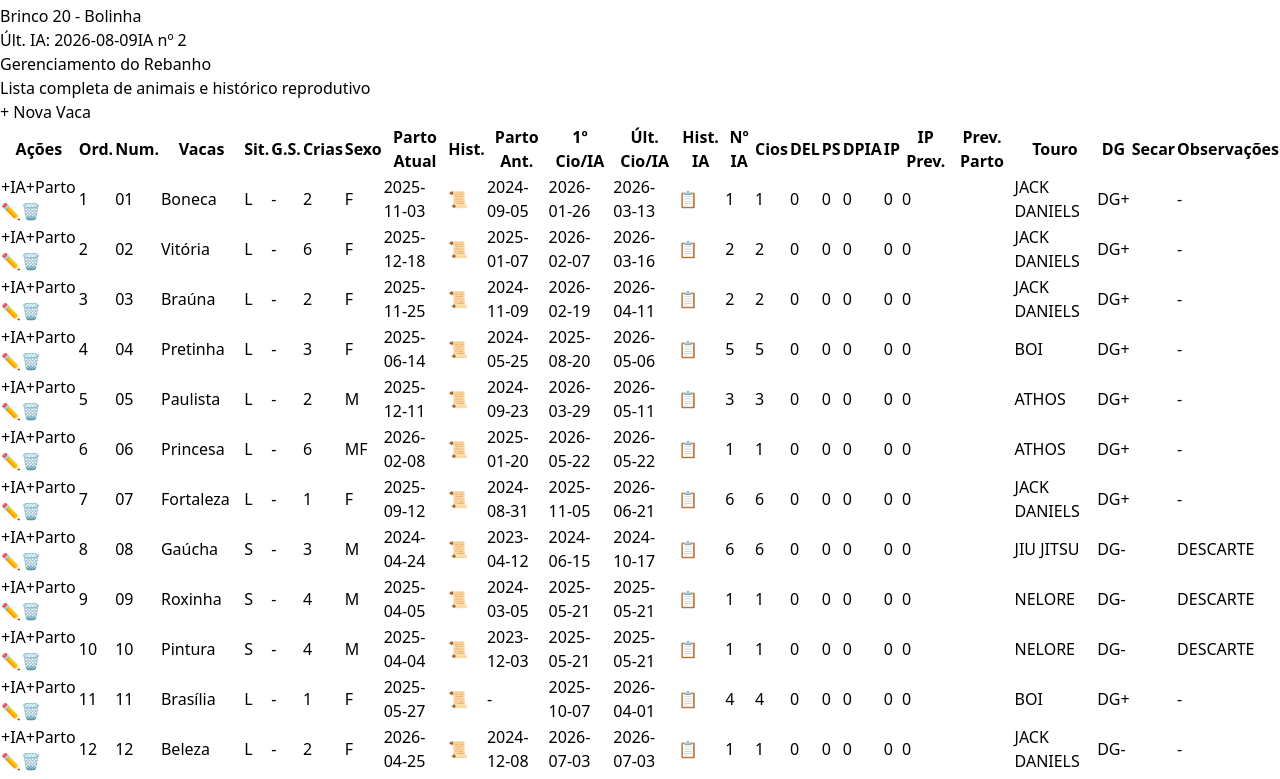
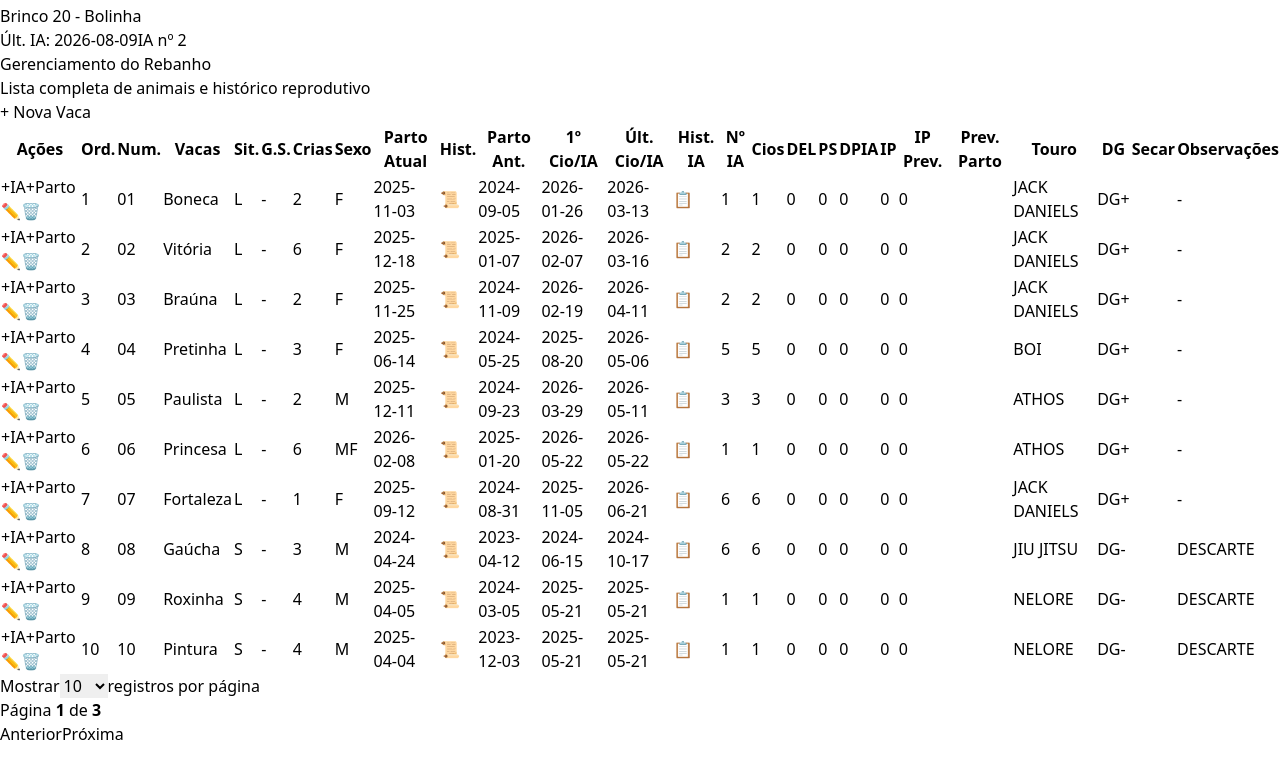
Before and after one commit to henrique-amorim-silva/gestar, a React (Vite) app: page / in a window 1280 px wide. Shown: the part 7268-8047 px from the top of the page. After the commit the page ends 8014 px from the top, so only its background shows below. Built offline with nearby package versions, Linux system fonts and the light colour scheme.

Commit message:
feat: adiciona paginação e rows per page na tabela

```diff
--- a/src/components/CowTable.tsx
+++ b/src/components/CowTable.tsx
@@ -1,4 +1,4 @@
-import React from 'react';
+import React, { useState, useMemo } from 'react';
 import type { Cow } from '../types/cow';
 
 interface CowTableProps {
@@ -8,7 +8,7 @@ interface CowTableProps {
   onInsemination: (cow: Cow) => void;
   onCalving: (cow: Cow) => void;
   onOpenCalvingHistory: (cow: Cow) => void;
-  onOpenInseminationHistory: (cow: Cow) => void; // Novo prop adicionado
+  onOpenInseminationHistory: (cow: Cow) => void;
 }
 
 export const CowTable: React.FC<CowTableProps> = ({
@@ -20,49 +20,75 @@ export const CowTable: React.FC<CowTableProps> = ({
   onOpenCalvingHistory,
   onOpenInseminationHistory
 }) => {
+  // Estados de Paginação
+  const [currentPage, setCurrentPage] = useState(1);
+  const [itemsPerPage, setItemsPerPage] = useState<number>(10);
+
+  // Lógica de Paginação
+  const totalPages = Math.ceil(cows.length / itemsPerPage);
+
+  const paginatedCows = useMemo(() => {
+    const start = (currentPage - 1) * itemsPerPage;
+    return cows.slice(start, start + itemsPerPage);
+  }, [cows, currentPage, itemsPerPage]);
+
+  // Ajusta a página atual se exceder o total após uma exclusão ou mudança de filtro
+  if (currentPage > totalPages && totalPages > 0) {
+    setCurrentPage(totalPages);
+  }
+
   return (
+    <div className="space-y-4">
+      {/* Container Principal com Rolagem e Cabeçalho Fixo */}
       <div className="w-full shadow-md sm:rounded-lg border border-gray-200 bg-white overflow-hidden">
-      <div className="w-full overflow-x-auto xl:overflow-x-visible">
-        <table className="w-full text-left text-xs text-gray-700 table-auto">
-          <thead className="bg-emerald-800 text-white uppercase font-semibold">
+        <div className="max-h-[600px] overflow-y-auto relative w-full overflow-x-auto xl:overflow-x-visible">
+          <table className="w-full text-left text-xs text-gray-700 table-auto border-collapse">
+            <thead className="bg-emerald-800 text-white uppercase font-semibold sticky top-0 z-20 shadow-sm">
               <tr>
-              <th className="px-2 py-2.5 text-center sticky left-0 bg-emerald-800 z-10">Ações</th>
-              <th className="px-1.5 py-2.5">Ord.</th>
-              <th className="px-1.5 py-2.5">Num.</th>
-              <th className="px-2 py-2.5">Vacas</th>
-              <th className="px-1.5 py-2.5">Sit.</th>
-              <th className="px-2 py-2.5">G.S.</th>
-              <th className="px-1.5 py-2.5 text-center">Crias</th>
-              <th className="px-1.5 py-2.5 text-center">Sexo</th>
-              <th className="px-2 py-2.5">Parto Atual</th>
-              <th className="px-1.5 py-2.5 text-center">
+                <th className="px-2 py-2.5 text-center sticky left-0 bg-emerald-800 z-30">Ações</th>
+                <th className="px-1.5 py-2.5 bg-emerald-800">Ord.</th>
+                <th className="px-1.5 py-2.5 bg-emerald-800">Num.</th>
+                <th className="px-2 py-2.5 bg-emerald-800">Vacas</th>
+                <th className="px-1.5 py-2.5 bg-emerald-800">Sit.</th>
+                <th className="px-2 py-2.5 bg-emerald-800">G.S.</th>
+                <th className="px-1.5 py-2.5 text-center bg-emerald-800">Crias</th>
+                <th className="px-1.5 py-2.5 text-center bg-emerald-800">Sexo</th>
+                <th className="px-2 py-2.5 bg-emerald-800">Parto Atual</th>
+                <th className="px-1.5 py-2.5 text-center bg-emerald-800">
                   <div className="flex justify-center">Hist.</div>
                 </th>
-              <th className="px-2 py-2.5">Parto Ant.</th>
-              <th className="px-2 py-2.5">1º Cio/IA</th>
-              <th className="px-2 py-2.5">Últ. Cio/IA</th>
-              <th className="px-1.5 py-2.5 text-center">
+                <th className="px-2 py-2.5 bg-emerald-800">Parto Ant.</th>
+                <th className="px-2 py-2.5 bg-emerald-800">1º Cio/IA</th>
+                <th className="px-2 py-2.5 bg-emerald-800">Últ. Cio/IA</th>
+                <th className="px-1.5 py-2.5 text-center bg-emerald-800">
                   <div className="flex justify-center">Hist. IA</div>
                 </th>
-              <th className="px-1.5 py-2.5 text-center">Nº IA</th>
-              <th className="px-1.5 py-2.5 text-center">Cios</th>
-              <th className="px-1.5 py-2.5 text-center">DEL</th>
-              <th className="px-1.5 py-2.5 text-center">PS</th>
-              <th className="px-1.5 py-2.5 text-center">DPIA</th>
-              <th className="px-1.5 py-2.5 text-center">IP</th>
-              <th className="px-1.5 py-2.5 text-center">IP Prev.</th>
-              <th className="px-2 py-2.5">Prev. Parto</th>
-              <th className="px-2 py-2.5">Touro</th>
-              <th className="px-1.5 py-2.5">DG</th>
-              <th className="px-2 py-2.5">Secar</th>
-              <th className="px-2 py-2.5">Observações</th>
+                <th className="px-1.5 py-2.5 text-center bg-emerald-800">Nº IA</th>
+                <th className="px-1.5 py-2.5 text-center bg-emerald-800">Cios</th>
+                <th className="px-1.5 py-2.5 text-center bg-emerald-800">DEL</th>
+                <th className="px-1.5 py-2.5 text-center bg-emerald-800">PS</th>
+                <th className="px-1.5 py-2.5 text-center bg-emerald-800">DPIA</th>
+                <th className="px-1.5 py-2.5 text-center bg-emerald-800">IP</th>
+                <th className="px-1.5 py-2.5 text-center bg-emerald-800">IP Prev.</th>
+                <th className="px-2 py-2.5 bg-emerald-800">Prev. Parto</th>
+                <th className="px-2 py-2.5 bg-emerald-800">Touro</th>
+                <th className="px-1.5 py-2.5 bg-emerald-800">DG</th>
+                <th className="px-2 py-2.5 bg-emerald-800">Secar</th>
+                <th className="px-2 py-2.5 bg-emerald-800">Observações</th>
               </tr>
             </thead>
             <tbody className="divide-y divide-gray-200">
-            {cows.map((cow) => {
+              {paginatedCows.length === 0 ? (
+                <tr>
+                  <td colSpan={26} className="py-8 text-center text-gray-400">
+                    Nenhum animal cadastrado ou encontrado.
+                  </td>
+                </tr>
+              ) : (
+                paginatedCows.map((cow) => {
                   return (
                     <tr key={cow.id} className="hover:bg-emerald-50 transition-colors">
-                  <td className="px-2 py-2 text-center sticky left-0 bg-white shadow-sm whitespace-nowrap">
+                      <td className="px-2 py-2 text-center sticky left-0 bg-white shadow-sm whitespace-nowrap z-10">
                         <div className="flex items-center justify-center gap-0.5">
                           <button
                             onClick={() => onInsemination(cow)}
@@ -159,10 +185,54 @@ export const CowTable: React.FC<CowTableProps> = ({
                       <td className="px-2 py-2 text-gray-500 whitespace-nowrap">{cow.observations || '-'}</td>
                     </tr>
                   );
-            })}
+                })
+              )}
             </tbody>
           </table>
         </div>
       </div>
+
+      {/* Barra de Paginação e Seletor de Registros por Página */}
+      <div className="flex flex-col sm:flex-row justify-between items-center gap-4 px-2 text-xs text-gray-600">
+        <div className="flex items-center gap-2">
+          <span>Mostrar</span>
+          <select
+            value={itemsPerPage}
+            onChange={(e) => {
+              setItemsPerPage(Number(e.target.value));
+              setCurrentPage(1); // Reseta para a primeira página ao alterar o limite
+            }}
+            className="border border-gray-300 rounded px-2 py-1 bg-white focus:outline-none focus:ring-1 focus:ring-emerald-500"
+          >
+            <option value={10}>10</option>
+            <option value={50}>50</option>
+            <option value={100}>100</option>
+          </select>
+          <span>registros por página</span>
+        </div>
+
+        <div className="flex items-center gap-4">
+          <span>
+            Página <strong>{currentPage}</strong> de <strong>{totalPages || 1}</strong>
+          </span>
+          <div className="space-x-1">
+            <button
+              onClick={() => setCurrentPage((prev) => Math.max(prev - 1, 1))}
+              disabled={currentPage === 1}
+              className="px-3 py-1 border border-gray-300 rounded bg-white hover:bg-gray-50 disabled:opacity-40 disabled:cursor-not-allowed font-medium shadow-sm"
+            >
+              Anterior
+            </button>
+            <button
+              onClick={() => setCurrentPage((prev) => Math.min(prev + 1, totalPages))}
+              disabled={currentPage === totalPages || totalPages === 0}
+              className="px-3 py-1 border border-gray-300 rounded bg-white hover:bg-gray-50 disabled:opacity-40 disabled:cursor-not-allowed font-medium shadow-sm"
+            >
+              Próxima
+            </button>
+          </div>
+        </div>
+      </div>
+    </div>
   );
 };
```
Lines whose indentation alone changed are shown as unchanged.
